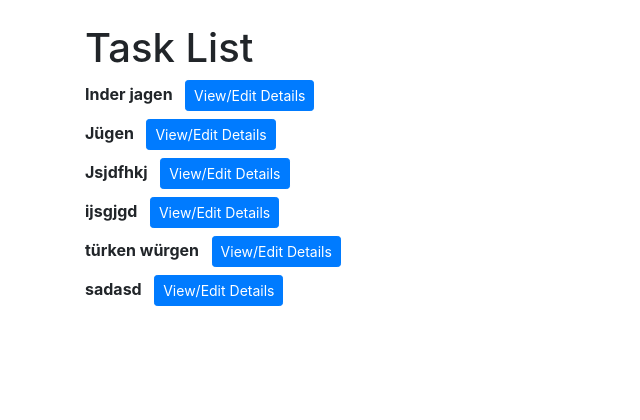
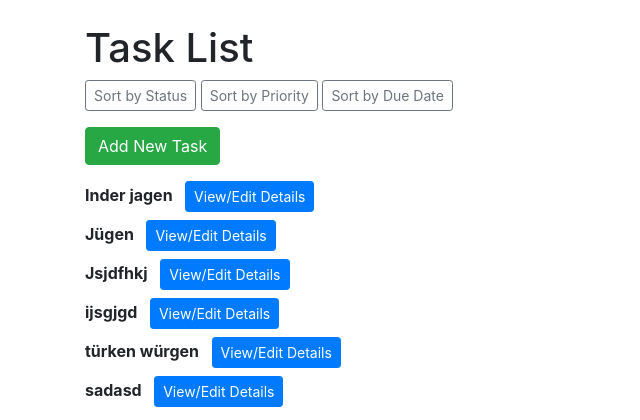
Before and after one commit to DennyOdin/planer-project, a Flask app: page / in a window 1280 px wide. Shown: the top 420 px of the page, without its empty margins (0-640 px from the left). Run offline with Flask 3, Linux system fonts and the light colour scheme; some libraries are stand-ins or nearby versions.

Commit message:
implemented sorting, reworked the functionality of editing modals/tasks, added deletion of tasks

```diff
--- a/app/routes.py
+++ b/app/routes.py
@@ -6,24 +6,36 @@ from datetime import datetime
 
 main = Blueprint('main', __name__)
 
-#Display all tasks on the / route
+#display main page and allow sorting
 @main.route('/')
 def index():
-    tasks = Task.query.all()  # Fetch all tasks
+    sort_by = request.args.get('sort_by')
+    if sort_by == 'status':
+        tasks = Task.query.order_by(Task.status).all()
+    elif sort_by == 'priority':
+        tasks = Task.query.order_by(Task.priority.desc()).all()  # High priority first
+    elif sort_by == 'due_date':
+        tasks = Task.query.order_by(Task.due_date).all()
+    else:
+        tasks = Task.query.all()  # Default sorting
+
     return render_template('index.html', tasks=tasks)
 
 
 @main.route('/task/add', methods=['GET', 'POST'])
 def add_task():
     if request.method == 'POST':
-        title = request.form['title']
+        title = request.form.get('title')  # Handle missing title more gracefully
+        if not title:
+            flash("Task title is required!", "danger")
+            return redirect(url_for('main.index'))
+
         description = request.form.get('description')
         due_date_str = request.form.get('due_date')
-        due_date = datetime.strptime(due_date_str, '%Y-%m-%d') if due_date_str else None  # Allow blank due date
+        due_date = datetime.strptime(due_date_str, '%Y-%m-%d') if due_date_str else None
         estimated_time = request.form.get('estimated_time')
         priority = request.form.get('priority')
 
-        # Convert to integers if provided, else use defaults
         estimated_time = int(estimated_time) if estimated_time else None
         priority = int(priority) if priority else 1
 
@@ -38,14 +50,14 @@ def add_task():
         db.session.commit()
         flash("Task added successfully!", "success")
         return redirect(url_for('main.index'))
-    return render_template('add_task.html')
+    return render_template('index.html')  # Adjusted to load the main page
 
-# Edit an existing task
+
 @main.route('/task/edit/<int:task_id>', methods=['POST'])
 def edit_task(task_id):
     task = Task.query.get_or_404(task_id)
-    task.title = request.form['title']
-    task.description = request.form.get('description')
+    task.title = request.form.get('title', task.title)
+    task.description = request.form.get('description', task.description)
 
     due_date_str = request.form.get('due_date')
     task.due_date = datetime.strptime(due_date_str, '%Y-%m-%d') if due_date_str else None
@@ -54,7 +66,7 @@ def edit_task(task_id):
     task.estimated_time = int(estimated_time_str) if estimated_time_str else None
 
     priority_str = request.form.get('priority')
-    task.priority = int(priority_str) if priority_str else None
+    task.priority = int(priority_str) if priority_str else task.priority
 
     task.status = request.form.get('status', task.status)
 
@@ -62,9 +74,7 @@ def edit_task(task_id):
     flash("Task updated successfully!", "success")
     return redirect(url_for('main.index'))
 
-
-
-# Delete a task
+#delete a task from the db
 @main.route('/task/delete/<int:task_id>', methods=['POST'])
 def delete_task(task_id):
     task = Task.query.get_or_404(task_id)
--- a/app/templates/index.html
+++ b/app/templates/index.html
@@ -11,16 +11,78 @@
 <body>
     <div class="container">
         <h1 class="mt-4">Task List</h1>
+
+        <!-- Sorting Links -->
+        <div class="mb-3">
+            <a href="{{ url_for('main.index', sort_by='status') }}" class="btn btn-outline-secondary btn-sm">Sort by Status</a>
+            <a href="{{ url_for('main.index', sort_by='priority') }}" class="btn btn-outline-secondary btn-sm">Sort by Priority</a>
+            <a href="{{ url_for('main.index', sort_by='due_date') }}" class="btn btn-outline-secondary btn-sm">Sort by Due Date</a>
+        </div>
+
+        <!-- Add Task Button -->
+        <button type="button" class="btn btn-success mb-3" data-toggle="modal" data-target="#addTaskModal">
+            Add New Task
+        </button>
+
+        <!-- Add Task Modal -->
+        <div class="modal fade" id="addTaskModal" tabindex="-1" role="dialog" aria-labelledby="addTaskModalLabel" aria-hidden="true">
+            <div class="modal-dialog" role="document">
+                <div class="modal-content">
+                    <form action="{{ url_for('main.add_task') }}" method="POST">
+                        <div class="modal-header">
+                            <h5 class="modal-title" id="addTaskModalLabel">Add New Task</h5>
+                            <button type="button" class="close" data-dismiss="modal" aria-label="Close">
+                                <span aria-hidden="true">&times;</span>
+                            </button>
+                        </div>
+                        <div class="modal-body">
+                            <div class="form-group">
+                                <label for="title">Title:</label>
+                                <input type="text" name="title" class="form-control" required>
+                            </div>
+                            <div class="form-group">
+                                <label for="description">Description:</label>
+                                <textarea name="description" class="form-control" placeholder="- - -"></textarea>
+                            </div>
+                            <div class="form-group">
+                                <label for="due_date">Due Date:</label>
+                                <input type="date" name="due_date" class="form-control">
+                            </div>
+                            <div class="form-group">
+                                <label for="estimated_time">Estimated Time (minutes):</label>
+                                <input type="number" name="estimated_time" class="form-control" placeholder="- - -">
+                            </div>
+                            <div class="form-group">
+                                <label for="priority">Priority:</label>
+                                <input type="number" name="priority" class="form-control" min="1" max="5" placeholder="- - -">
+                            </div>
+                            <div class="form-group">
+                                <label for="status">Status:</label>
+                                <select name="status" class="form-control">
+                                    <option value="to do">To Do</option>
+                                    <option value="doing">Doing</option>
+                                    <option value="done">Done</option>
+                                </select>
+                            </div>
+                        </div>
+                        <div class="modal-footer">
+                            <button type="submit" class="btn btn-primary">Add Task</button>
+                            <button type="button" class="btn btn-secondary" data-dismiss="modal">Close</button>
+                        </div>
+                    </form>
+                </div>
+            </div>
+        </div>
+
         <ul class="list-unstyled">
             {% for task in tasks %}
                 <li class="mb-2">
                     <strong>{{ task.title }}</strong>
-                    <!-- Trigger Modal Button -->
                     <button type="button" class="btn btn-primary btn-sm ml-2" data-toggle="modal" data-target="#taskModal{{ task.id }}">
                         View/Edit Details
                     </button>
 
-                    <!-- Modal Structure for Viewing and Editing -->
+                    <!-- Existing Modal Structure for Viewing and Editing -->
 <div class="modal fade" id="taskModal{{ task.id }}" tabindex="-1" role="dialog" aria-labelledby="taskModalLabel{{ task.id }}" aria-hidden="true">
     <div class="modal-dialog" role="document">
         <div class="modal-content">
@@ -38,7 +100,7 @@
                     </div>
                     <div class="form-group">
                         <label for="description">Description:</label>
-                                            <textarea name="description" class="form-control" placeholder="- - -">{{ task.description or '' }}</textarea>
+                        <textarea name="description" class="form-control">{{ task.description or '' }}</textarea>
                     </div>
                     <div class="form-group">
                         <label for="due_date">Due Date:</label>
@@ -46,11 +108,11 @@
                     </div>
                     <div class="form-group">
                         <label for="estimated_time">Estimated Time (minutes):</label>
-                                            <input type="number" name="estimated_time" class="form-control" value="{{ task.estimated_time or '' }}" placeholder="- - -">
+                        <input type="number" name="estimated_time" class="form-control" value="{{ task.estimated_time or '' }}">
                     </div>
                     <div class="form-group">
                         <label for="priority">Priority:</label>
-                                            <input type="number" name="priority" class="form-control" min="1" max="5" value="{{ task.priority or '' }}" placeholder="- - -">
+                        <input type="number" name="priority" class="form-control" min="1" max="5" value="{{ task.priority or '' }}">
                     </div>
                     <div class="form-group">
                         <label for="status">Status:</label>
@@ -64,11 +126,17 @@
                 <div class="modal-footer">
                     <button type="submit" class="btn btn-primary">Save Changes</button>
                     <button type="button" class="btn btn-secondary" data-dismiss="modal">Close</button>
+
+                    <!-- Form for Deletion -->
+                    <form action="{{ url_for('main.delete_task', task_id=task.id) }}" method="POST" style="display:inline;">
+                        <button type="submit" class="btn btn-danger">Delete Task</button>
+                    </form>
                 </div>
             </form>
         </div>
     </div>
 </div>
+
                 </li>
             {% endfor %}
         </ul>
```
Also changed, not shown: instance/planner.db. Lines whose indentation alone changed are shown as unchanged.
